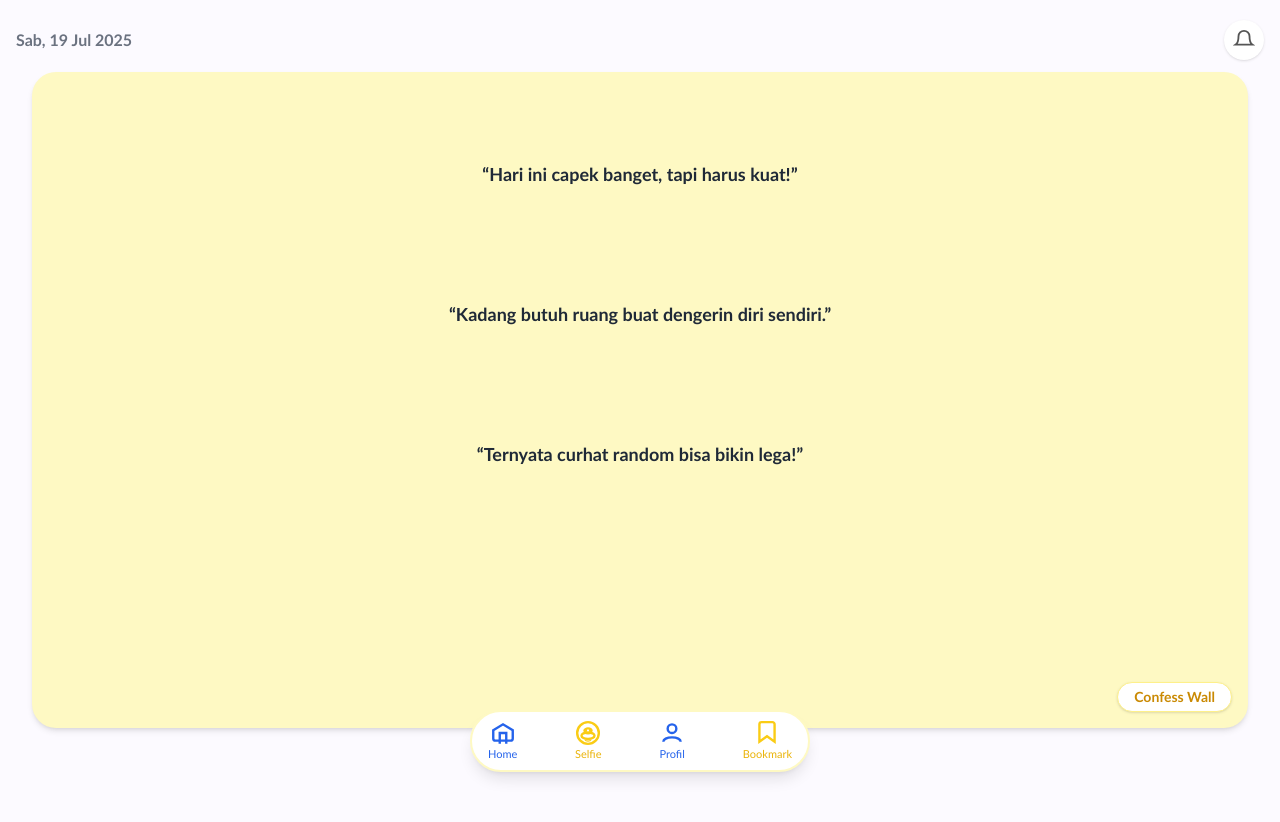
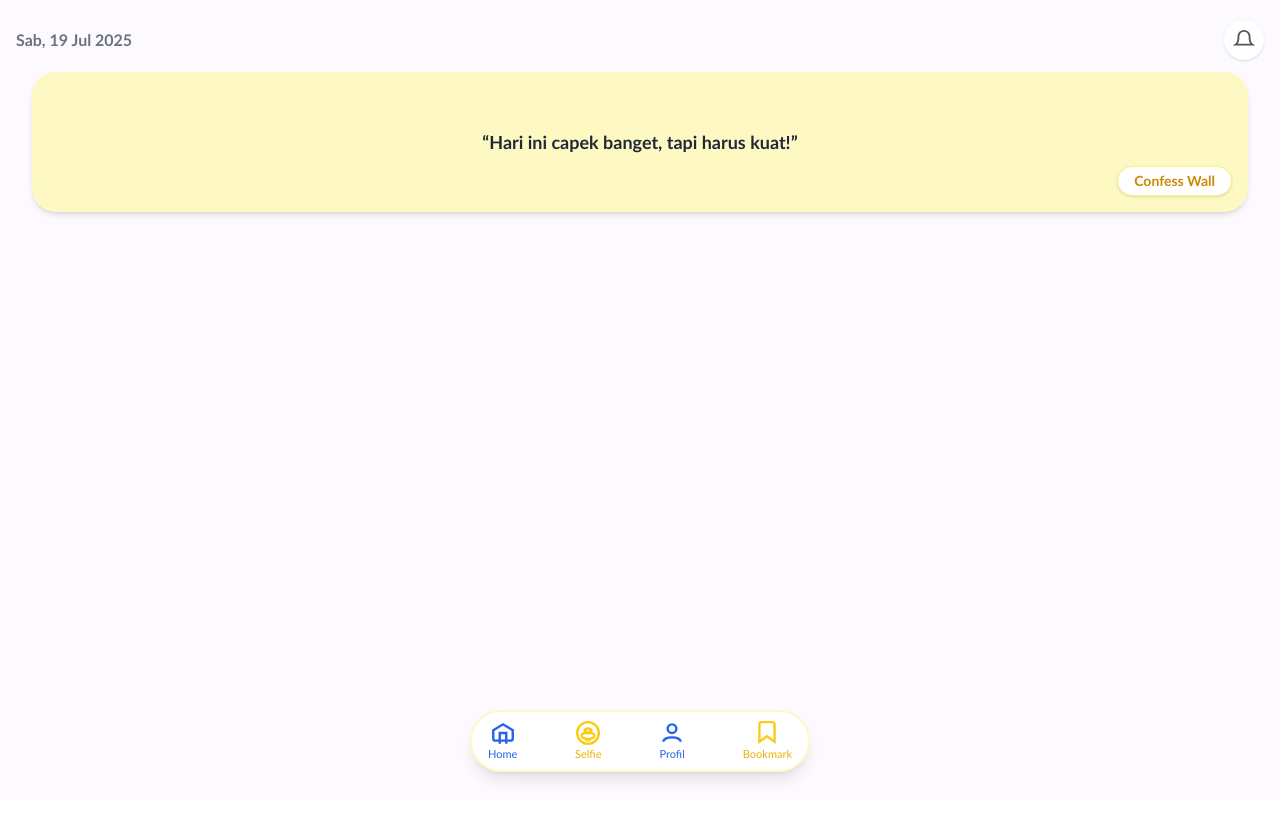
Before and after one commit to deeeeeel/selfify-clean, a Next.js app: page / in a window 1280 px wide. Shown: the top 822 px of the page. After the commit the page ends 800 px from the top, so only its background shows below. Built offline with nearby package versions, Linux system fonts and the light colour scheme.

Commit message:
feat: implement vertical sliding confess wall

```diff
--- a/app/page.tsx
+++ b/app/page.tsx
@@ -5,13 +5,13 @@ import BottomNav from '@/components/BottomNav';
 
 // Dummy confess list
 const confessList = [
+  'Kadang butuh ruang buat dengerin diri sendiri.',
+  'Hari ini capek banget, tapi harus kuat!',
   'Gue lagi down, tapi tetep semangat. #SelfifyConfess',
-  'Hari ini capek banget, tapi harus kuat!',
-  'Kadang butuh ruang buat dengerin diri sendiri.',
   'Ternyata curhat random bisa bikin lega!'
 ];
 
-// format date
+// tanggal Indonesia
 function getTanggalIndonesia() {
   const bulan = ["Jan","Feb","Mar","Apr","Mei","Jun","Jul","Agu","Sep","Okt","Nov","Des"];
   const hari  = ["Mgg","Sen","Sel","Rab","Kam","Jum","Sab"];
@@ -23,10 +23,10 @@ export default function HomePage() {
   const [confessIdx, setConfessIdx] = useState(0);
 
   useEffect(() => {
-    const timer = setInterval(() => {
+    const t = setInterval(() => {
       setConfessIdx(i => (i + 1) % confessList.length);
-    }, 3000); // ganti confess tiap 3 detik
-    return () => clearInterval(timer);
+    }, 3000);
+    return () => clearInterval(t);
   }, []);
 
   return (
@@ -45,14 +45,15 @@ export default function HomePage() {
 
       {/* CONFESS WALL */}
       <div className="w-[95%] relative bg-yellow-100 rounded-3xl shadow-md mb-6">
-        <div className="overflow-hidden rounded-3xl p-6 pt-8 pb-16 min-h-[140px]">
+        {/* viewport untuk satu confess */}
+        <div className="overflow-hidden rounded-3xl h-[140px]">
           <div
-            className="transition-transform duration-500"
+            className="transition-transform duration-500 ease-in-out"
             style={{ transform: `translateY(-${confessIdx * 140}px)` }}
           >
             {confessList.map((text, i) => (
-              <div key={i} className="h-[140px] flex items-center">
-                <p className="mx-auto text-center text-gray-800 font-bold text-lg leading-snug">
+              <div key={i} className="h-[140px] flex items-center justify-center px-4">
+                <p className="text-center text-gray-800 font-bold text-lg leading-snug">
                   “{text}”
                 </p>
               </div>
@@ -61,15 +62,13 @@ export default function HomePage() {
         </div>
         <button
           className="absolute right-4 bottom-4 bg-white border border-yellow-200 text-yellow-600 font-semibold text-sm px-4 py-1 rounded-full shadow"
-          onClick={() => alert('Direct to /confess')}
+          onClick={() => window.location.href = '/confess'}
         >
           Confess Wall
         </button>
       </div>
 
-      {/* …Quiz Populer, grid cards, Artikel Terbaru (tidak berubah)… */}
-
-      {/* BOTTOM NAV */}
+      {/* …Quiz Populer, grid cards, Artikel Terbaru, BottomNav … */}
       <div className="fixed left-0 right-0 bottom-4 flex justify-center">
         <BottomNav />
       </div>
```
